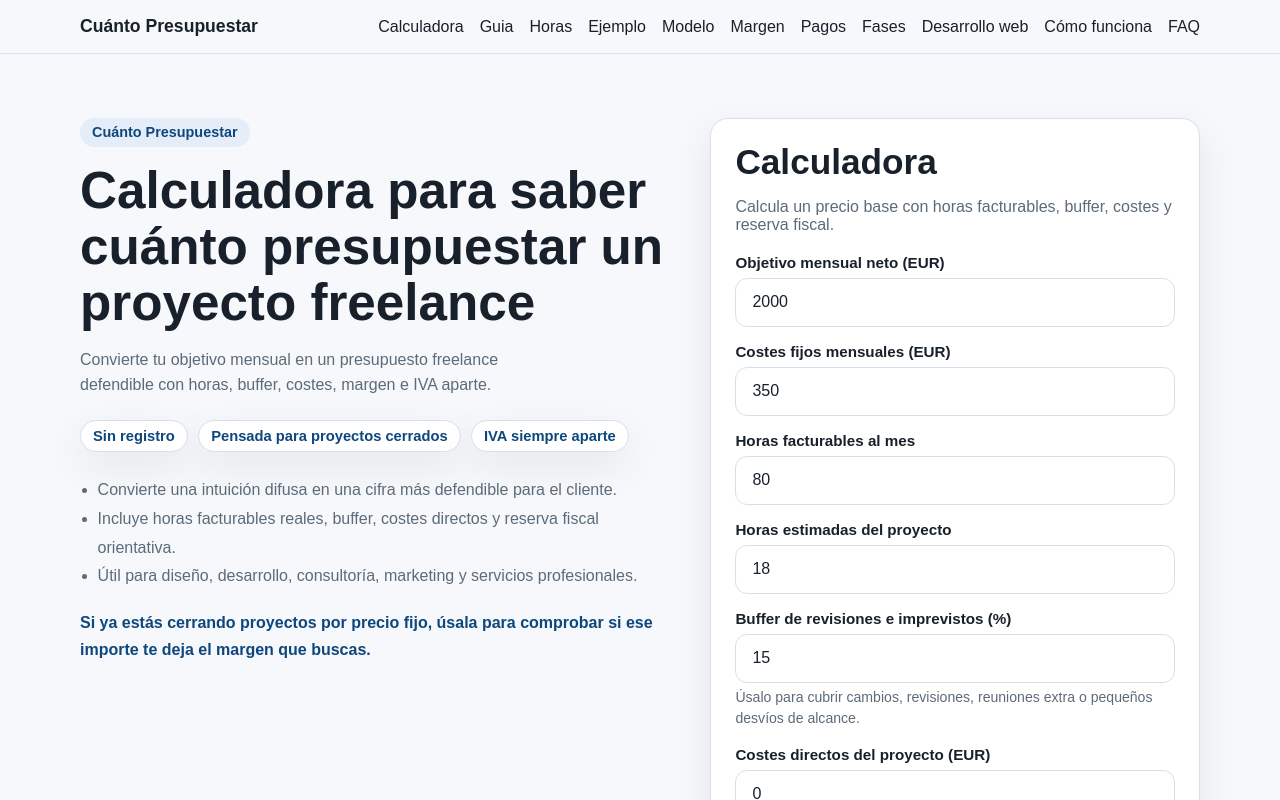
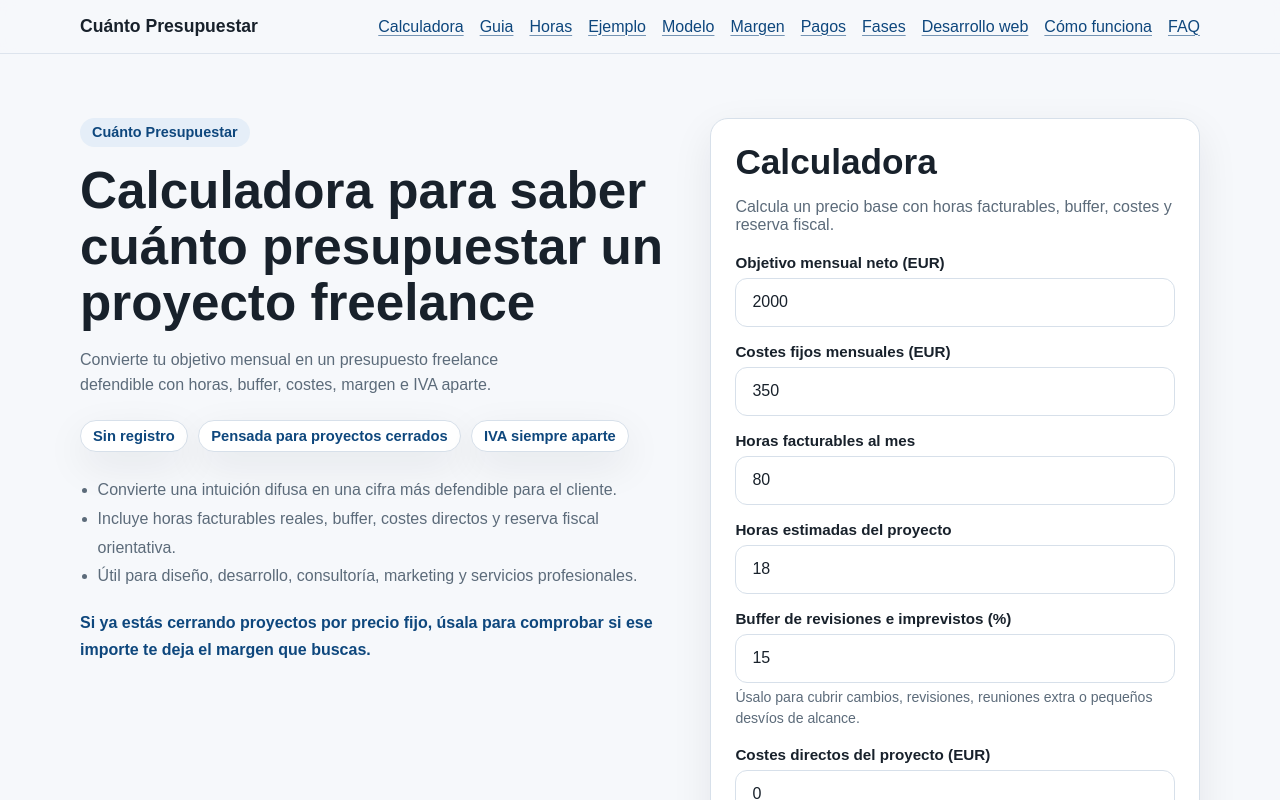
Before and after one commit to djimenezm/cuantopresupuestar, a Next.js app: page / in a window 1280 px wide. Shown: the top 800 px of the page. Built offline with nearby package versions, Linux system fonts and the light colour scheme.

Commit message:
Clarify interactive element states

```diff
--- a/app/globals.css
+++ b/app/globals.css
@@ -32,6 +32,20 @@ body {
 a {
   color: inherit;
   text-decoration: none;
+}
+
+a[href],
+button,
+input,
+select,
+textarea {
+  transition:
+    background 0.2s ease,
+    border-color 0.2s ease,
+    box-shadow 0.2s ease,
+    color 0.2s ease,
+    text-decoration-color 0.2s ease,
+    transform 0.12s ease;
 }
 
 :where(a, button, input, select, textarea, [tabindex]:not([tabindex='-1'])):focus-visible {
@@ -73,6 +87,26 @@ a {
   display: flex;
   gap: 1rem;
   flex-wrap: wrap;
+}
+
+.nav a,
+.footer-links a,
+.text-block a,
+.legal-page a {
+  color: var(--accent-dark);
+  text-decoration: underline;
+  text-decoration-color: rgba(14, 71, 125, 0.56);
+  text-decoration-thickness: 0.08em;
+  text-underline-offset: 0.18em;
+}
+
+.nav a:hover,
+.footer-links a:hover,
+.text-block a:hover,
+.legal-page a:hover {
+  color: var(--accent);
+  text-decoration-color: currentColor;
+  text-decoration-thickness: 0.12em;
 }
 
 .hero {
@@ -248,6 +282,16 @@ select {
   color: var(--text);
 }
 
+input:hover,
+select:hover {
+  border-color: var(--accent);
+}
+
+input:focus-visible,
+select:focus-visible {
+  border-color: var(--accent-dark);
+}
+
 input[aria-invalid='true'],
 select[aria-invalid='true'] {
   border-color: #c2412d;
@@ -286,6 +330,18 @@ select[aria-invalid='true'] {
 
 .primary-button:hover {
   background: var(--accent-dark);
+  box-shadow: 0 10px 24px rgba(14, 71, 125, 0.22);
+}
+
+.primary-button:active {
+  transform: translateY(1px);
+}
+
+.primary-button:disabled,
+.primary-button[aria-disabled='true'] {
+  cursor: not-allowed;
+  opacity: 0.58;
+  transform: none;
 }
 
 .field-error,
@@ -401,6 +457,18 @@ select[aria-invalid='true'] {
 
 .result-copy-button:hover {
   background: var(--accent-dark);
+  box-shadow: 0 10px 24px rgba(14, 71, 125, 0.22);
+}
+
+.result-copy-button:active {
+  transform: translateY(1px);
+}
+
+.result-copy-button:disabled,
+.result-copy-button[aria-disabled='true'] {
+  cursor: not-allowed;
+  opacity: 0.58;
+  transform: none;
 }
 
 .result-copy-preview {
```
Also changed, not shown: 1 other file (tests, documents, lock files or other folders).
